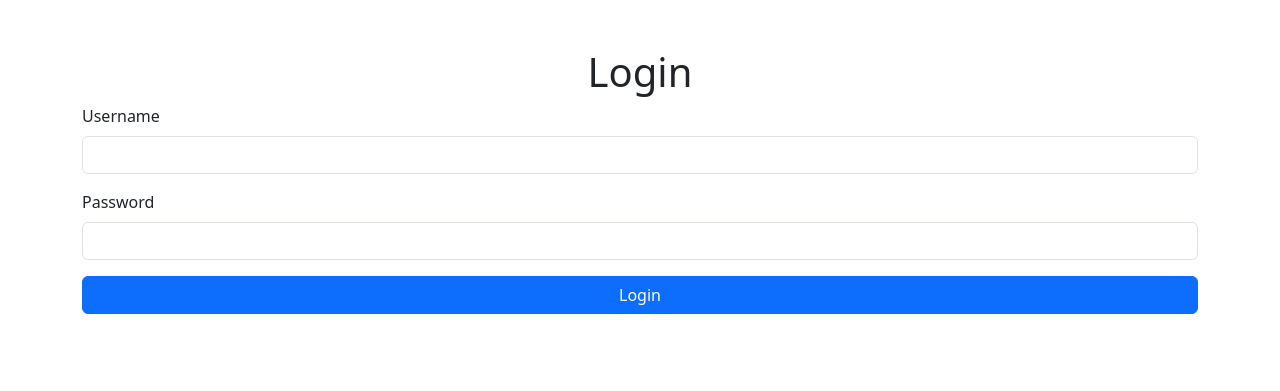
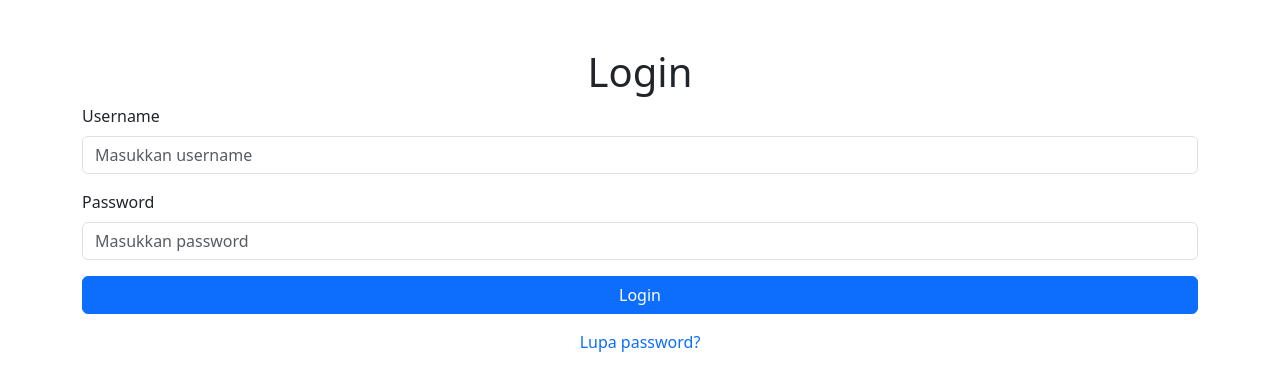
Before and after one commit to wahibmuhibi/progresTA, a PHP site: page /views/login.php in a window 1280 px wide. Shown: the top 391 px of the page. Run offline with PHP 8.4, Linux system fonts and the light colour scheme.

Commit message:
log aktivitas work

```diff
--- a/includes/auth.php
+++ b/includes/auth.php
@@ -21,5 +21,4 @@ if ($_SESSION['role'] !== 'Admin' && $current_file === 'manage_users.php') {
     die('Unauthorized Access');
 }
 
-// Tambahkan validasi untuk file lain sesuai kebutuhan
 ?>
--- /dev/null
+++ b/includes/functions.php
@@ -0,0 +1,19 @@
+<?php
+// Fungsi Log Activity
+
+function log_activity($user_id, $activity, $conn) {
+    // Escape input untuk mencegah SQL Injection
+    $user_id = $conn->real_escape_string($user_id);
+    $activity = $conn->real_escape_string($activity);
+
+    // Query untuk menyimpan log aktivitas
+    $query = "INSERT INTO activity_logs (user_id, activity) VALUES ('$user_id', '$activity')";
+
+    // Eksekusi query
+    if (!$conn->query($query)) {
+        // Debugging jika terjadi error
+        error_log("Error logging activity: " . $conn->error);
+    }
+}
+
+?>
--- a/views/admin/manage_questions.php
+++ b/views/admin/manage_questions.php
@@ -59,6 +59,8 @@ if ($_SERVER['REQUEST_METHOD'] === 'POST' && isset($_POST['save_mapping'])) {
               VALUES ('$mapping_version', '$itil_version', '$itil_service_lifecycle', '$iso_version', '$iso_annex', '$iso_control', '$cobit_version', '$cobit_process_id', '$cobit_process_name', '$nomor_audit', '$kode_mapping')";
 
     if ($conn->query($query)) {
+        // Log aktivitas simpan data
+        log_activity($_SESSION['user_id'], "Menyimpan mapping versi: $mapping_version", $conn);
         $success = "Mapping berhasil disimpan.";
     } else {
         $error = "Terjadi kesalahan: " . $conn->error;
--- a/views/login.php
+++ b/views/login.php
@@ -1,11 +1,24 @@
 <?php
+include '../includes/db.php';
+include '../includes/functions.php';
 session_start();
-include '../includes/db.php';
+// Pastikan pengguna sudah logout sebelum masuk ke login
+if (isset($_SESSION['user'])) {
+    header("Location: dashboard.php");
+    exit;
+}
+
+$error = "";
 
 if ($_SERVER['REQUEST_METHOD'] === 'POST') {
-    $username = $_POST['username'];
+    $username = $conn->real_escape_string($_POST['username']);
     $password = $_POST['password'];
 
+    // Validasi input kosong
+    if (empty($username) || empty($password)) {
+        $error = "Username dan password harus diisi.";
+    } else {
+        // Query database
         $query = "SELECT * FROM users WHERE username = '$username' AND password = MD5('$password')";
         $result = $conn->query($query);
 
@@ -16,11 +29,17 @@ if ($_SERVER['REQUEST_METHOD'] === 'POST') {
             $_SESSION['user_id'] = $user['id'];
             $_SESSION['company'] = $user['company'];
 
+            // Log aktivitas login
+            if (function_exists('log_activity')) {
+                log_activity($user['id'], 'Login ke sistem', $conn);
+            }
+
             // Redirect ke dashboard
             header("Location: dashboard.php");
             exit;
         } else {
             $error = "Login gagal. Username atau password salah.";
+        }
     }
 }
 ?>
@@ -35,20 +54,23 @@ if ($_SERVER['REQUEST_METHOD'] === 'POST') {
 <body>
     <div class="container mt-5">
         <h1 class="text-center">Login</h1>
-        <?php if (isset($error)): ?>
-            <div class="alert alert-danger text-center"><?php echo $error; ?></div>
+        <?php if (!empty($error)): ?>
+            <div class="alert alert-danger text-center"><?php echo htmlspecialchars($error); ?></div>
         <?php endif; ?>
         <form method="POST" action="">
             <div class="mb-3">
                 <label for="username" class="form-label">Username</label>
-                <input type="text" name="username" id="username" class="form-control" required>
+                <input type="text" name="username" id="username" class="form-control" placeholder="Masukkan username" required>
             </div>
             <div class="mb-3">
                 <label for="password" class="form-label">Password</label>
-                <input type="password" name="password" id="password" class="form-control" required>
+                <input type="password" name="password" id="password" class="form-control" placeholder="Masukkan password" required>
             </div>
             <button type="submit" class="btn btn-primary w-100">Login</button>
         </form>
+        <p class="text-center mt-3">
+            <a href="forgot_password.php" class="text-decoration-none">Lupa password?</a>
+        </p>
     </div>
 </body>
 </html>
```
Also changed, not shown: views/logout.php (+7 -0 lines). Lines whose indentation alone changed are shown as unchanged.
